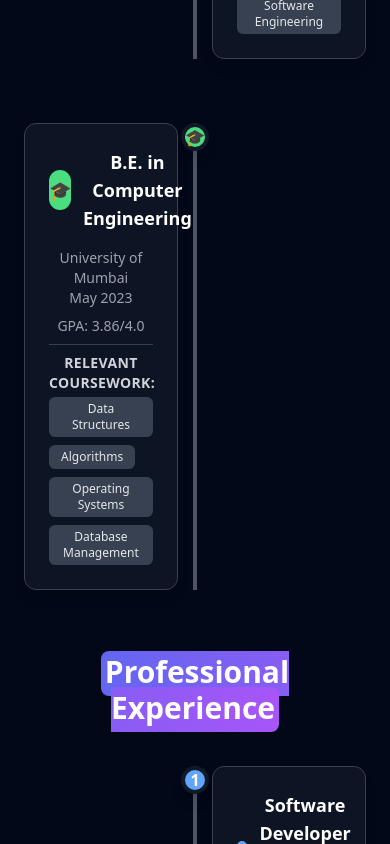
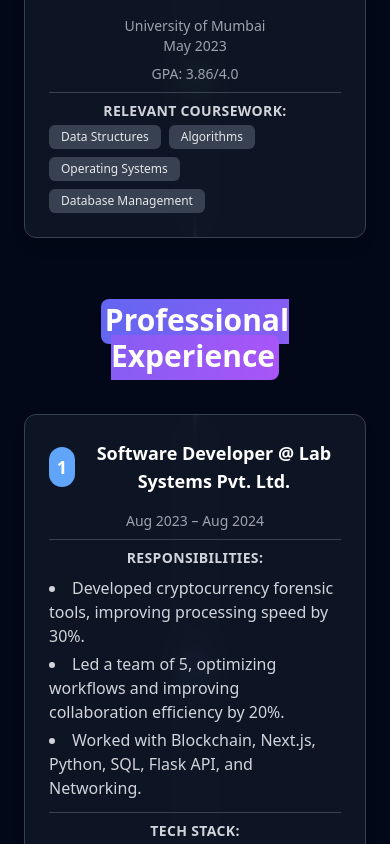
Before and after one commit to JeetDSharma/portfolio, a Next.js app: page / in a window 390 px wide. Shown: the part 4180-5024 px from the top of the page. Built offline with nearby package versions, Linux system fonts and the light colour scheme.

Commit message:
adjusted timeline for mobile

```diff
--- a/components/Body.tsx
+++ b/components/Body.tsx
@@ -299,26 +299,12 @@ const BodySection = () => {
 
   <div className="mt-10 flex flex-col relative space-y-16 max-w-4xl mx-auto">
     {education.map((edu, index) => {
-            // const showYear = index === 0 || edu.year !== education[index - 1].year; // Display year only if it's different from the previous one
-            const showYear = false;
-            const isYearLeft = index % 2 === 0; // Alternate year position
-
       return (
-                <div key={index} className="relative flex w-full">
-                    {/* Alternating Year Labels */}
-                    {showYear && (
-                        <motion.div
-                            initial={{ opacity: 0, x: isYearLeft ? -100 : 100 }} // Left for even, Right for odd
-                            animate={{ opacity: 1, x: 0 }}
-                            transition={{ duration: 0.6 }}
-                            className={`absolute top-1/2 -translate-y-1/2 text-xl font-bold text-gray-700 dark:text-gray-300
-                                        ${isYearLeft ? "-left-24" : "-right-24 text-right"}`}
+        <div
+          key={index}
+          className="relative flex w-full justify-center items-center"
         >
-                            {edu.year}
-                        </motion.div>
-                    )}
-
-                    {/* Timeline Bar & Dot */}
+          {/* Timeline Bar */}
           <div className="absolute left-1/2 -translate-x-1/2 w-1 bg-gray-300 dark:bg-gray-600 h-full"></div>
           <div className="absolute left-1/2 -translate-x-1/2 w-7 h-7 bg-green-500 dark:bg-green-400 rounded-full border-4 border-white dark:border-gray-900 shadow-lg flex items-center justify-center text-white font-bold">
             🎓
@@ -330,25 +316,38 @@ const BodySection = () => {
             whileInView={{ opacity: 1, x: 0 }}
             transition={{ duration: 0.6, delay: index * 0.15 }}
             viewport={{ once: false }}
-                        whileHover={{ scale: 1.05, boxShadow: "0px 0px 12px rgba(0, 200, 0, 0.3)" }}
-                        className={`relative max-w-[45%] bg-white/70 dark:bg-gray-900/80 backdrop-blur-lg p-6 rounded-xl shadow-lg border border-gray-200 dark:border-gray-700 hover:shadow-xl ${index % 2 === 0 ? 'ml-auto' : 'mr-auto'}`}
+            whileHover={{
+              scale: 1.05,
+              boxShadow: "0px 0px 12px rgba(0, 132, 255, 0.3)",
+            }}
+            className={`relative w-full max-w-sm bg-white/70 dark:bg-gray-900/80 backdrop-blur-lg p-6 rounded-xl shadow-lg border border-gray-200 dark:border-gray-700 hover:shadow-xl md:max-w-[45%] ${
+              index % 2 === 0 ? "md:ml-auto" : "md:mr-auto"
+            }`}
           >
-                        {/* University & Degree */}
+            {/* Degree and Institution */}
             <div className="flex items-center space-x-3 mb-4">
               <div className="w-10 h-10 bg-green-500 dark:bg-green-400 text-white rounded-full flex items-center justify-center text-lg font-semibold">
                 🎓
               </div>
-                            <h3 className="text-lg md:text-xl font-semibold dark:text-white">{edu.degree}</h3>
+              <h3 className="text-lg md:text-xl font-semibold dark:text-white">
+                {edu.degree}
+              </h3>
             </div>
 
-                        {/* Institution & Duration */}
-                        <p className="text-sm font-medium text-gray-500 dark:text-gray-400">{edu.institution}</p>
-                        <p className="text-sm font-medium text-gray-500 dark:text-gray-400 mb-2">{edu.duration}</p>
+            {/* Institution and Duration */}
+            <p className="text-sm font-medium text-gray-500 dark:text-gray-400">
+              {edu.institution}
+            </p>
+            <p className="text-sm font-medium text-gray-500 dark:text-gray-400 mb-2">
+              {edu.duration}
+            </p>
 
             {/* GPA */}
-                        <p className="text-sm font-medium text-gray-700 dark:text-gray-400">{edu.gpa}</p>
+            <p className="text-sm font-medium text-gray-700 dark:text-gray-400">
+              {edu.gpa}
+            </p>
 
-                        {/* Relevant Courses */}
+            {/* Relevant Coursework */}
             <div className="border-t border-gray-300 dark:border-gray-700 mt-2 pt-2">
               <h4 className="text-sm font-semibold text-gray-700 dark:text-gray-300 uppercase tracking-wide">
                 Relevant Coursework:
@@ -371,7 +370,7 @@ const BodySection = () => {
   </div>
 </motion.div>
 
-{/* Experience Timeline */}
+{/* Professional Experience Timeline */}
 <motion.div
   initial="hidden"
   whileInView="visible"
@@ -384,27 +383,12 @@ const BodySection = () => {
   </h2>
 
   <div className="mt-10 flex flex-col relative space-y-16 max-w-4xl mx-auto">
-        {experiences.map((exp, index) => {
-            // const showYear = index === 0 || exp.year !== experiences[index - 1].year; // Display year only if it's different from the previous one
-            const showYear = false; // Always show year
-            const isYearLeft = index % 2 === 1; // Alternate year position
-
-            return (
-                <div key={index} className="relative flex w-full">
-                    {/* Alternating Year Labels */}
-                    {showYear && (
-                        <motion.div
-                            initial={{ opacity: 0, x: isYearLeft ? -100 : 100 }} // Alternate from left & right
-                            animate={{ opacity: 1, x: 0 }}
-                            transition={{ duration: 0.6 }}
-                            className={`absolute top-1/2 -translate-y-1/2 text-xl font-bold text-gray-700 dark:text-gray-300
-                                        ${isYearLeft ? "-left-24  md:-left-24" : "-right-24 md:-right-24 text-right"}`}
+    {experiences.map((exp, index) => (
+      <div
+        key={index}
+        className="relative flex w-full justify-center items-center"
       >
-                            {exp.year}
-                        </motion.div>
-                    )}
-
-                    {/* Timeline Bar & Dot */}
+        {/* Timeline Bar */}
         <div className="absolute left-1/2 -translate-x-1/2 w-1 bg-gray-300 dark:bg-gray-600 h-full"></div>
         <div className="absolute left-1/2 -translate-x-1/2 w-7 h-7 bg-blue-500 dark:bg-blue-400 rounded-full border-4 border-white dark:border-gray-900 shadow-lg flex items-center justify-center text-white font-bold">
           {index + 1}
@@ -416,21 +400,30 @@ const BodySection = () => {
           whileInView={{ opacity: 1, x: 0 }}
           transition={{ duration: 0.6, delay: index * 0.15 }}
           viewport={{ once: false }}
-                        whileHover={{ scale: 1.05, boxShadow: "0px 0px 12px rgba(0, 132, 255, 0.3)" }}
-                        className={`relative max-w-[45%] bg-white/70 dark:bg-gray-900/80 backdrop-blur-lg p-6 rounded-xl shadow-lg border border-gray-200 dark:border-gray-700 hover:shadow-xl ${index % 2 === 0 ? 'ml-auto' : 'mr-auto'}`}
+          whileHover={{
+            scale: 1.05,
+            boxShadow: "0px 0px 12px rgba(0, 132, 255, 0.3)",
+          }}
+          className={`relative w-full max-w-sm bg-white/70 dark:bg-gray-900/80 backdrop-blur-lg p-6 rounded-xl shadow-lg border border-gray-200 dark:border-gray-700 hover:shadow-xl md:max-w-[45%] ${
+            index % 2 === 0 ? "md:ml-auto" : "md:mr-auto"
+          }`}
         >
           {/* Job Title & Company */}
           <div className="flex items-center space-x-3 mb-4">
             <div className="w-10 h-10 bg-blue-500 dark:bg-blue-400 text-white rounded-full flex items-center justify-center text-lg font-semibold">
               {index + 1}
             </div>
-                            <h3 className="text-lg md:text-xl font-semibold dark:text-white">{exp.title}</h3>
+            <h3 className="text-lg md:text-xl font-semibold dark:text-white">
+              {exp.title}
+            </h3>
           </div>
 
-                        {/* Experience Duration (Inside Card) */}
-                        <p className="text-sm font-medium text-gray-500 dark:text-gray-400 mb-2">{exp.duration}</p>
+          {/* Duration */}
+          <p className="text-sm font-medium text-gray-500 dark:text-gray-400 mb-2">
+            {exp.duration}
+          </p>
 
-                        {/* Work Responsibilities */}
+          {/* Responsibilities */}
           <div className="border-t border-gray-300 dark:border-gray-700 mt-2 pt-2">
             <h4 className="text-sm font-semibold text-gray-700 dark:text-gray-300 uppercase tracking-wide">
               Responsibilities:
@@ -460,8 +453,7 @@ const BodySection = () => {
           </div>
         </motion.div>
       </div>
-            );
-        })}
+    ))}
   </div>
 </motion.div>
 
```
Lines whose indentation alone changed are shown as unchanged.
